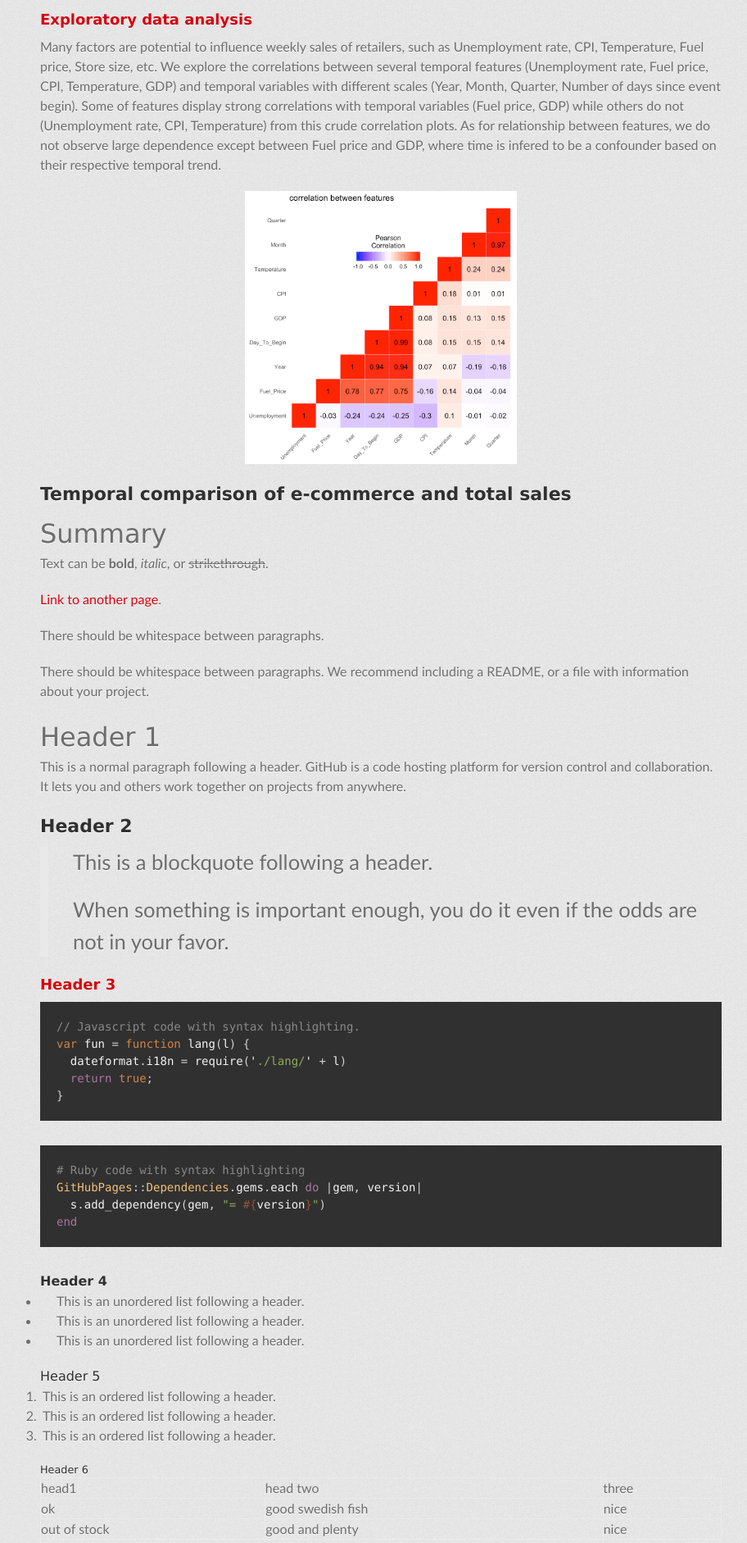
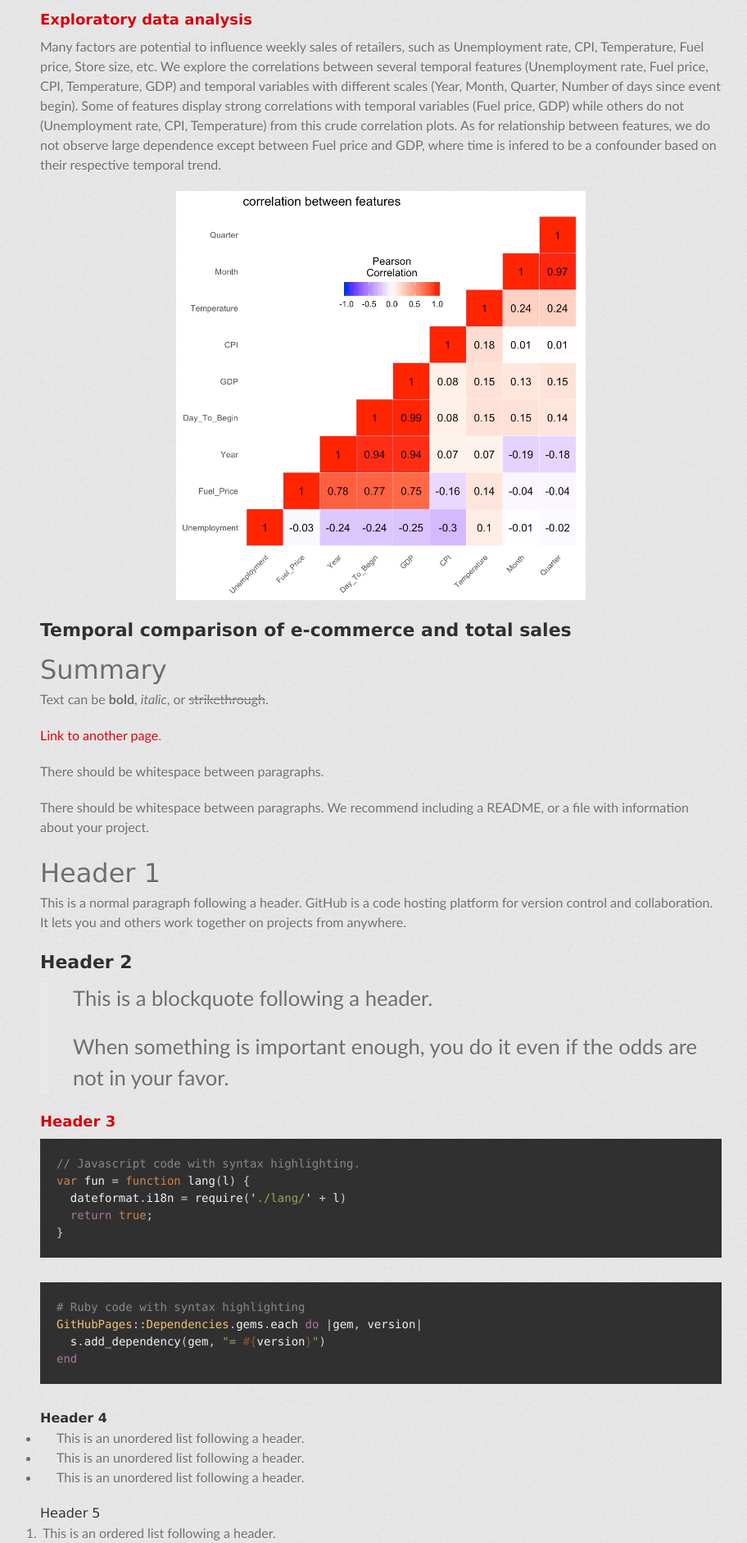
Before and after one commit to churchillcui/ads_retail, a Jekyll site: the page built from index.md, in a window 1280 px wide. Shown: the part 2336-4218 px from the top of the page at 82% size, without its empty margins (175-1087 px from the left). Built offline with Jekyll 4.4.1, drawn with Linux system fonts in a browser that asks for light colours; some web fonts are replaced.

Commit message:
Update index.md

```diff
--- a/index.md
+++ b/index.md
@@ -52,7 +52,9 @@ In the second subproject, we modelled the temporal trend differences between e-c
 
 Many factors are potential to influence weekly sales of retailers, such as Unemployment rate, CPI, Temperature, Fuel price, Store size, etc. We explore the correlations between several temporal features (Unemployment rate, Fuel price, CPI, Temperature, GDP) and temporal variables with different scales (Year, Month, Quarter, Number of days since event begin). Some of features display strong correlations with temporal variables (Fuel price, GDP) while others do not (Unemployment rate, CPI, Temperature) from this crude correlation plots. As for relationship between features, we do not observe large dependence except between Fuel price and GDP, where time is infered to be a confounder based on their respective temporal trend.
 
-<img src="images/corr.jpeg" alt="correlation" class = "ct" width = "40%">
+<img src="images/corr.jpeg" alt="correlation" class = "ct" width = "60%">
+
+
 
 ## Temporal comparison of e-commerce and total sales
 
```
